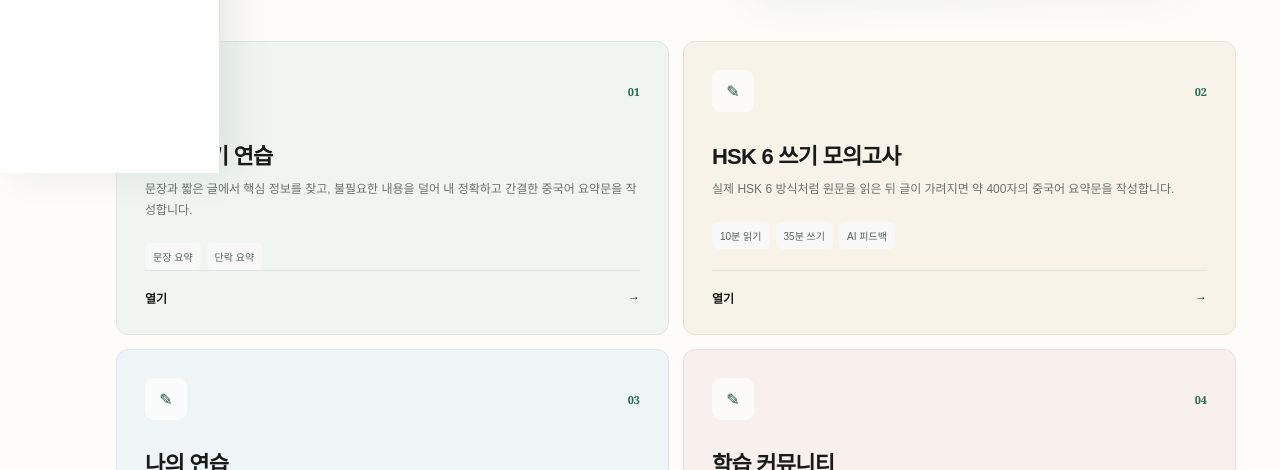
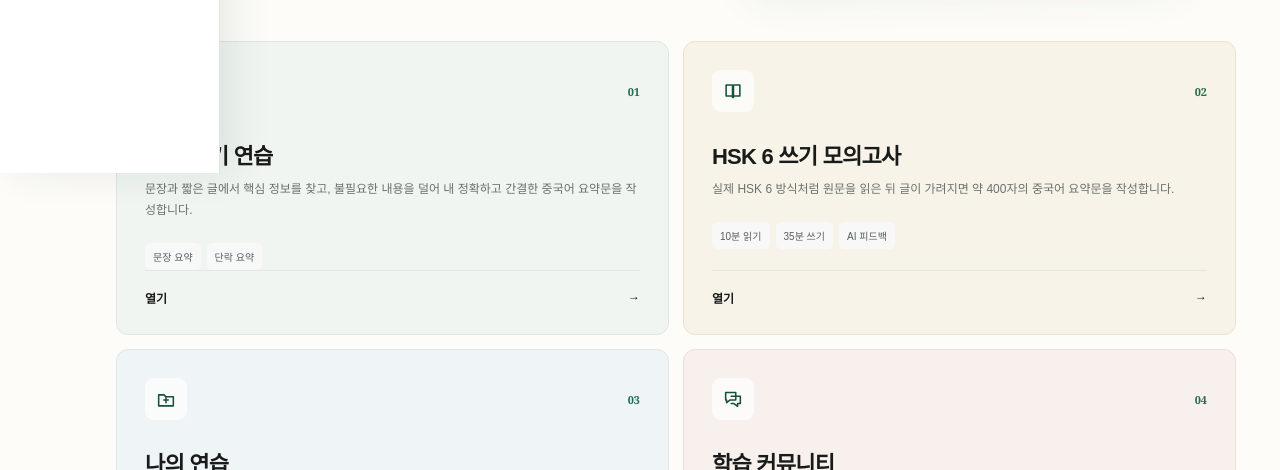
Before and after one commit to songxinwei64/hsk6-writing-ai, a Next.js app: page /ko in a window 1280 px wide. Shown: the part 627-1097 px from the top of the page. Built offline with nearby package versions, Linux system fonts and the light colour scheme; no server answers.

Commit message:
Restore homepage card icons on Korean page

```diff
--- a/app/ko/page.tsx
+++ b/app/ko/page.tsx
@@ -42,6 +42,7 @@
 const entries = [
   {
     number: "01",
+    icon: "practice",
     title: "요약 쓰기 연습",
     description: "문장과 짧은 글에서 핵심 정보를 찾고, 불필요한 내용을 덜어 내 정확하고 간결한 중국어 요약문을 작성합니다.",
     details: ["문장 요약", "단락 요약"],
@@ -50,6 +51,7 @@
   },
   {
     number: "02",
+    icon: "library",
     title: "HSK 6 쓰기 모의고사",
     description: "실제 HSK 6 방식처럼 원문을 읽은 뒤 글이 가려지면 약 400자의 중국어 요약문을 작성합니다.",
     details: ["10분 읽기", "35분 쓰기", "AI 피드백"],
@@ -58,6 +60,7 @@
   },
   {
     number: "03",
+    icon: "mine",
     title: "나의 연습",
     description: "완료한 문제, 저장한 답안, 수정 기록을 한곳에서 확인하며 학습 진도를 이어 갈 수 있습니다.",
     details: ["저장한 문제", "연습 기록"],
@@ -66,6 +69,7 @@
   },
   {
     number: "04",
+    icon: "community",
     title: "학습 커뮤니티",
     description: "같은 문제에 대한 다양한 요약 방식을 비교하고 HSK 쓰기와 시험 준비 방법을 함께 나눕니다.",
     details: ["문제별 토론", "응원 메시지"],
@@ -73,6 +77,42 @@
     href: "/community",
   },
 ];
+
+function EntryIcon({ name }: { name: string }) {
+  if (name === "practice") {
+    return (
+      <svg viewBox="0 0 24 24" aria-hidden="true">
+        <path d="M6 3.5h9l3 3V20.5H6z" />
+        <path d="M15 3.5v3h3M9 11h6M9 15h4" />
+      </svg>
+    );
+  }
+
+  if (name === "library") {
+    return (
+      <svg viewBox="0 0 24 24" aria-hidden="true">
+        <path d="M4.5 5.5h6.2c1.1 0 1.8.5 1.8 1.5v12c0-1-.7-1.5-1.8-1.5H4.5z" />
+        <path d="M19.5 5.5h-6.2c-1.1 0-1.8.5-1.8 1.5v12c0-1 .7-1.5 1.8-1.5h6.2z" />
+      </svg>
+    );
+  }
+
+  if (name === "mine") {
+    return (
+      <svg viewBox="0 0 24 24" aria-hidden="true">
+        <path d="M4 7.5h6l1.7 2H20v10H4z" />
+        <path d="M9.5 13h5M12 10.5V16" />
+      </svg>
+    );
+  }
+
+  return (
+    <svg viewBox="0 0 24 24" aria-hidden="true">
+      <path d="M4 5h11v8H9l-4 3v-3H4z" />
+      <path d="M10 9h10v8h-3v3l-4-3h-3" />
+    </svg>
+  );
+}
 
 export default function KoreanHomePage() {
   return (
@@ -127,7 +167,7 @@
         {entries.map((entry) => (
           <Link className={`entry-card ${entry.tone}`} key={entry.number} href={entry.href}>
             <div className="entry-top">
-              <span className="entry-icon" aria-hidden="true">✎</span>
+              <span className="entry-icon"><EntryIcon name={entry.icon} /></span>
               <span className="entry-number">{entry.number}</span>
             </div>
             <h3>{entry.title}</h3>
```
